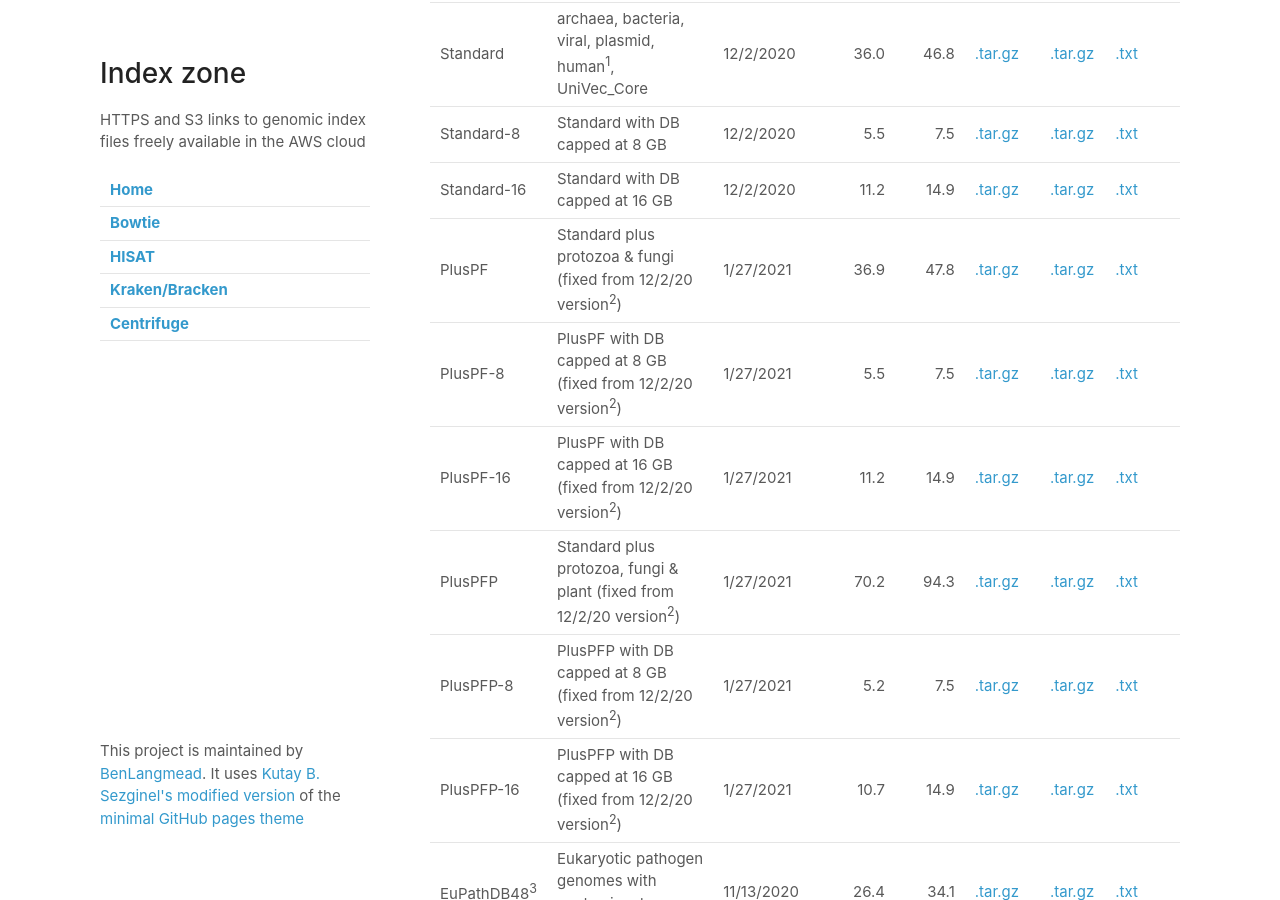
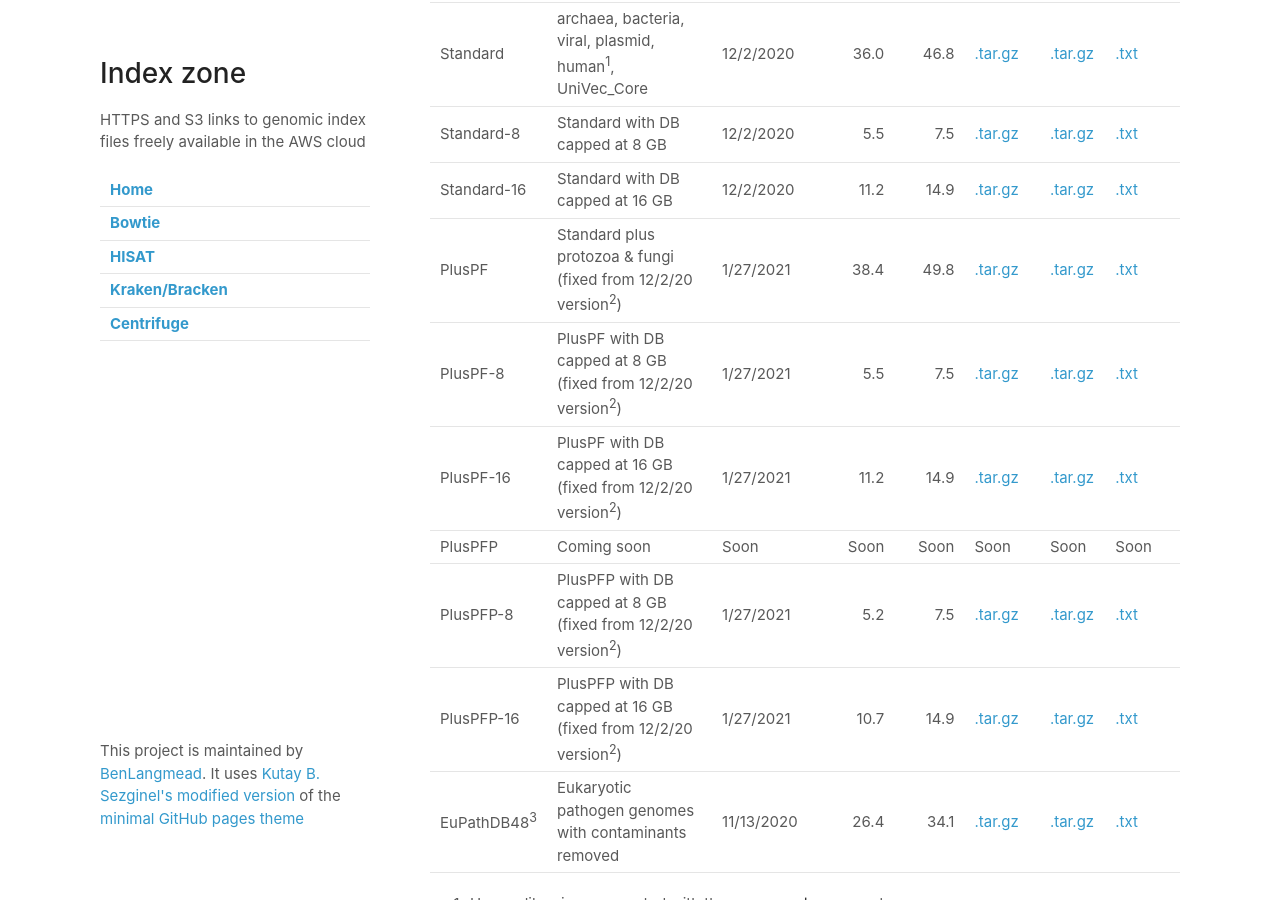
Before and after one commit to BenLangmead/aws-indexes, a Jekyll site: the page built from docs/k2.md, in a window 1280 px wide and 900 px high, scrolled down 658 px. Built offline with Jekyll 4.4.1, drawn with Linux system fonts in a browser that asks for light colours; our own code applies the rules of GitHub Pages for plain Markdown files.

```diff
--- a/docs/k2.md
+++ b/docs/k2.md
@@ -22,10 +22,10 @@
 Standard      | archaea, bacteria, viral, plasmid, human<sup>1</sup>, UniVec_Core              | 12/2/2020  |              36.0 |            46.8 | [.tar.gz][k2_standard_20201202]    | [.tar.gz][k2_standard_20201202_s3]     | [.txt][k2_standard_20201202_inspect]
 Standard-8    | Standard with DB capped at 8 GB                                                | 12/2/2020  |               5.5 |             7.5 | [.tar.gz][k2_standard_8_20201202]  | [.tar.gz][k2_standard_8_20201202_s3]   | [.txt][k2_standard_8_20201202_inspect]
 Standard-16   | Standard with DB capped at 16 GB                                               | 12/2/2020  |              11.2 |            14.9 | [.tar.gz][k2_standard_16_20201202] | [.tar.gz][k2_standard_16_20201202_s3]  | [.txt][k2_standard_16_20201202_inspect]
-PlusPF        | Standard plus protozoa & fungi (fixed from 12/2/20 version<sup>2</sup>)        | 1/27/2021  |              36.9 |            47.8 | [.tar.gz][k2_pluspf_20210127]      | [.tar.gz][k2_pluspf_20210127_s3]       | [.txt][k2_pluspf_20210127_inspect]
+PlusPF        | Standard plus protozoa & fungi (fixed from 12/2/20 version<sup>2</sup>)        | 1/27/2021  |              38.4 |            49.8 | [.tar.gz][k2_pluspf_20210127]      | [.tar.gz][k2_pluspf_20210127_s3]       | [.txt][k2_pluspf_20210127_inspect]
 PlusPF-8      | PlusPF with DB capped at 8 GB (fixed from 12/2/20 version<sup>2</sup>)         | 1/27/2021  |               5.5 |             7.5 | [.tar.gz][k2_pluspf_8_20210127]    | [.tar.gz][k2_pluspf_8_20210127_s3]     | [.txt][k2_pluspf_8_20210127_inspect]
 PlusPF-16     | PlusPF with DB capped at 16 GB (fixed from 12/2/20 version<sup>2</sup>)        | 1/27/2021  |              11.2 |            14.9 | [.tar.gz][k2_pluspf_16_20210127]   | [.tar.gz][k2_pluspf_16_20210127_s3]    | [.txt][k2_pluspf_16_20210127_inspect]
-PlusPFP       | Standard plus protozoa, fungi & plant (fixed from 12/2/20 version<sup>2</sup>) | 1/27/2021  |              70.2 |            94.3 | [.tar.gz][k2_pluspfp_20210127]     | [.tar.gz][k2_pluspfp_20210127_s3]      | [.txt][k2_pluspfp_20210127_inspect]
+PlusPFP       | Coming soon                                                                    | Soon       |              Soon |            Soon | Soon                               | Soon                                   | Soon
 PlusPFP-8     | PlusPFP with DB capped at 8 GB (fixed from 12/2/20 version<sup>2</sup>)        | 1/27/2021  |               5.2 |             7.5 | [.tar.gz][k2_pluspfp_8_20210127]   | [.tar.gz][k2_pluspfp_8_20210127_s3]    | [.txt][k2_pluspfp_8_20210127_inspect]
 PlusPFP-16    | PlusPFP with DB capped at 16 GB (fixed from 12/2/20 version<sup>2</sup>)       | 1/27/2021  |              10.7 |            14.9 | [.tar.gz][k2_pluspfp_16_20210127]  | [.tar.gz][k2_pluspfp_16_20210127_s3]   | [.txt][k2_pluspfp_16_20210127_inspect]
 EuPathDB48<sup>3</sup> | Eukaryotic pathogen genomes with contaminants removed                 | 11/13/2020 |              26.4 |            34.1 | [.tar.gz][k2_eupathdb_20201113]    | [.tar.gz][k2_eupathdb_20201113_s3]     | [.txt][k2_eupathdb_20201113_inspect]
```
